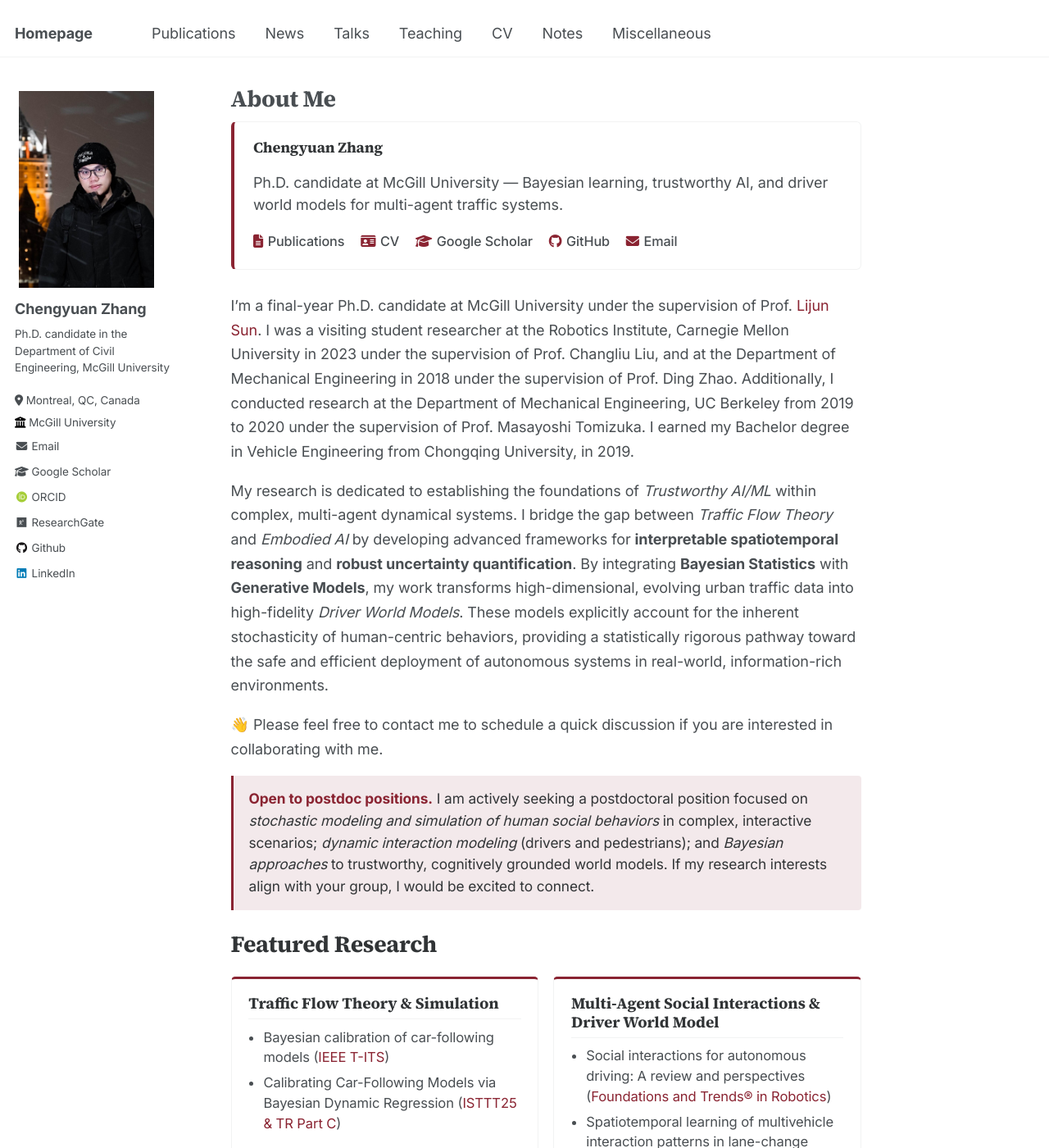
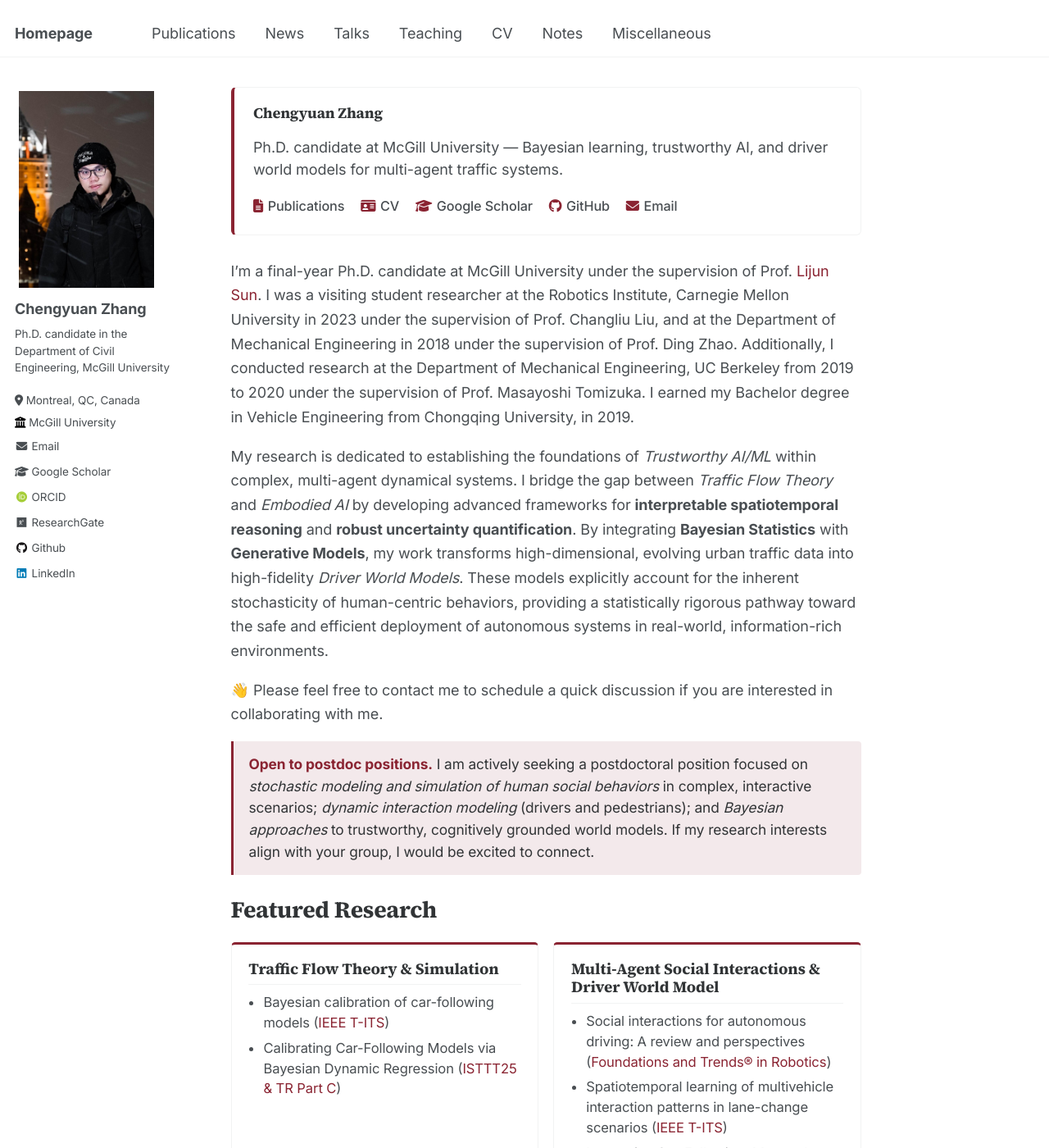
Before and after one commit to Chengyuan-Zhang/chengyuan-zhang.github.io, a Jekyll site: the page built from _pages/about.md, in a window 1280 px wide and 1400 px high. Shown: the whole window at 82% size. Built offline with Jekyll 4.4.1, drawn with Linux system fonts in a browser that asks for light colours; some web fonts are replaced; comment, search, counter and statistics services are not loaded.

Commit message:
Hide redundant page title on About Me (hero already has name)
Co-authored-by: Copilot <223556219+Copilot@users.noreply.github.com>

```diff
--- a/_pages/about.md
+++ b/_pages/about.md
@@ -9,6 +9,11 @@ redirect_from:
 - /about.html
 
 ---
+
+<style>
+  .page__title { display: none; }
+  .page__content > p:first-of-type { margin-top: 0; }
+</style>
 
 <div class="hero">
   <div class="hero__text">
```
